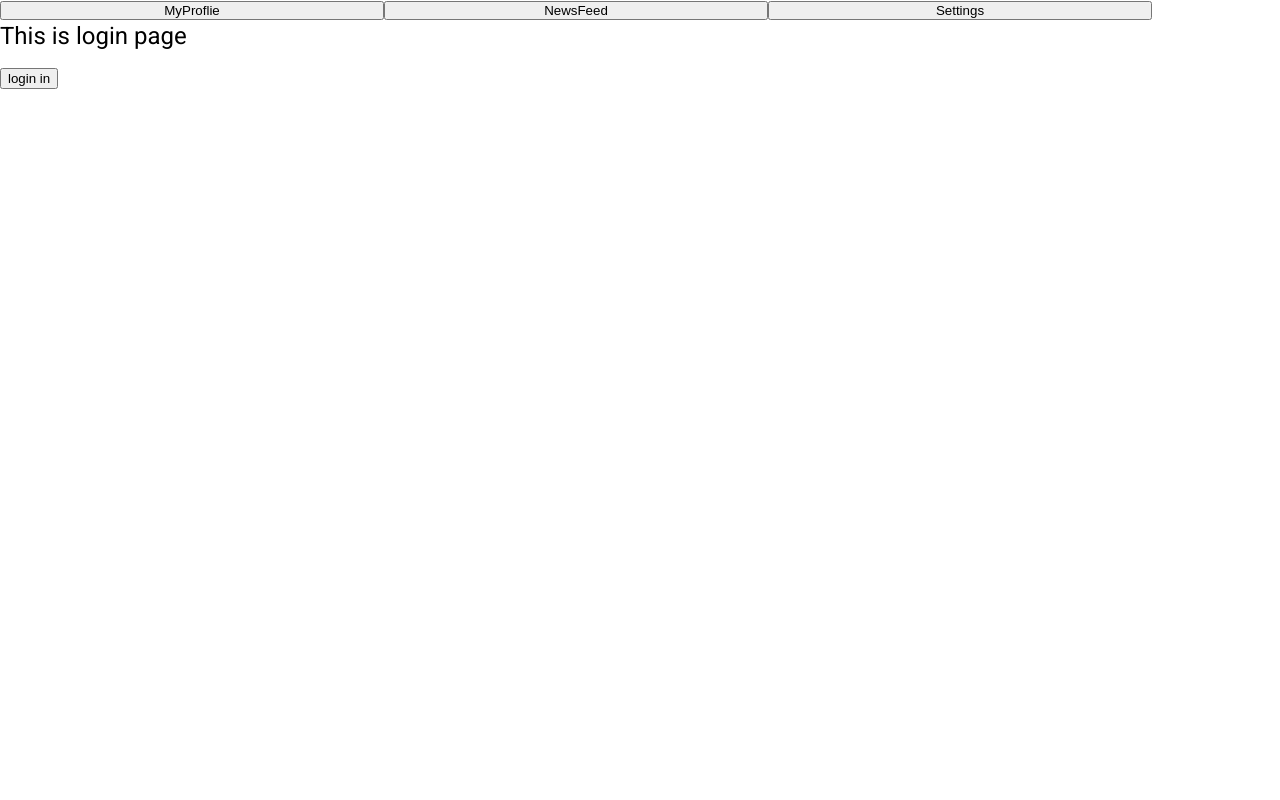
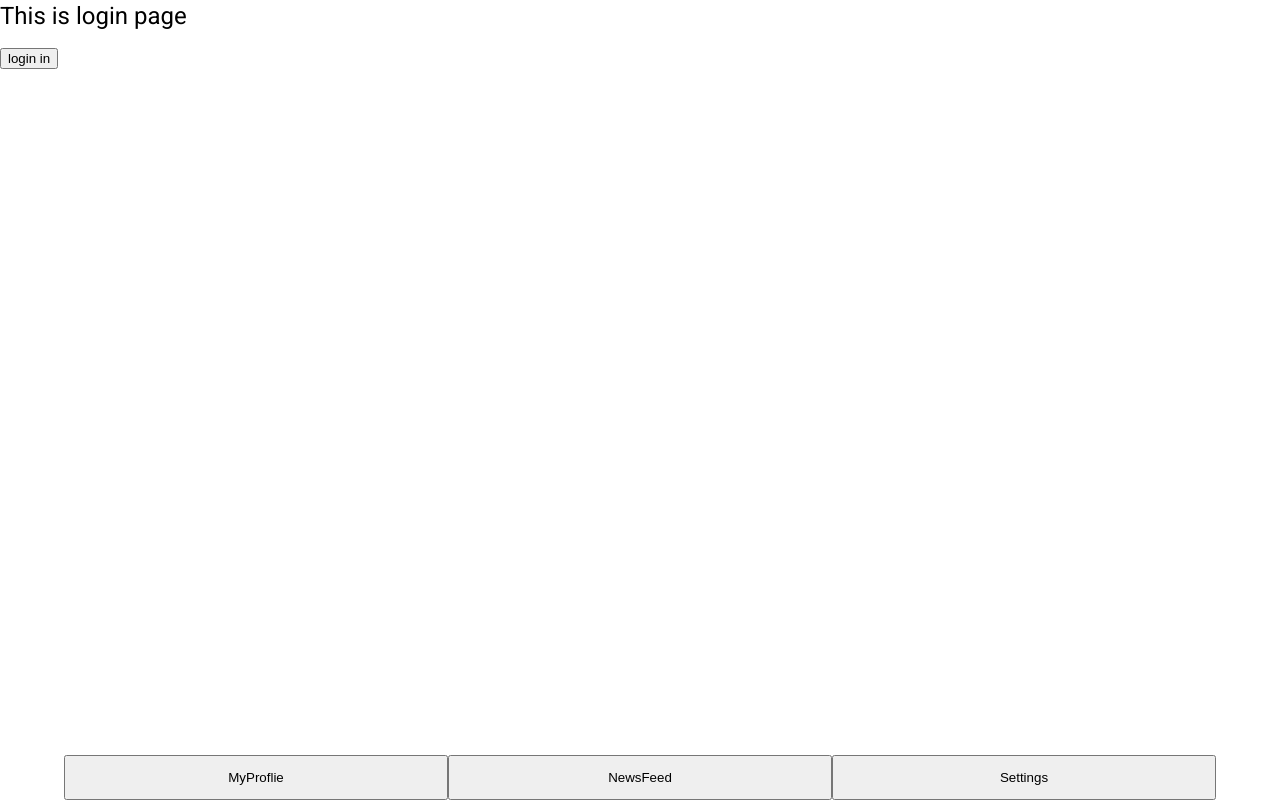
Before and after one commit to David3567/Antra-Share-Feb-2022, an Angular app in the folder antraShares/: page / in a window 1280 px wide. Built offline with nearby package versions, Linux system fonts and the light colour scheme.

Commit message:
fix footer

```diff
--- a/antraShares/src/app/app.component.css
+++ b/antraShares/src/app/app.component.css
@@ -11,7 +11,7 @@ body {
 }
 
 
-/* .footer{
+.footer{
     display: flex;
     justify-content: center;
     position: fixed;
@@ -23,7 +23,7 @@ body {
     color: white;
     margin: 0px auto 0px;
     padding: 0px 0px;
-} */
+}
 button{
     width: 30%;
 }
```
